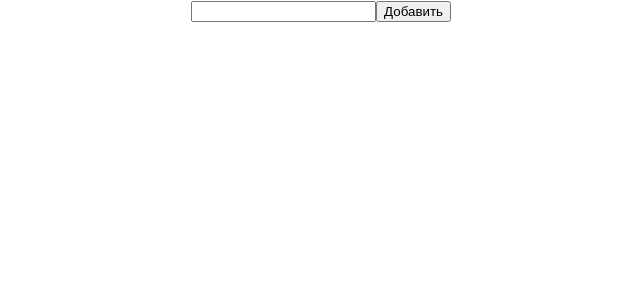
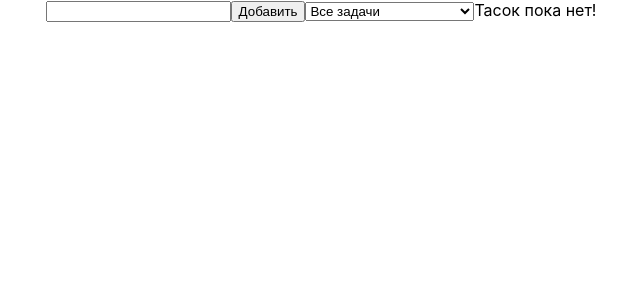
Before and after one commit to birdieduckie/todo-react, a React (Create React App) app: page / in a window 1280 px wide. Shown: the top 300 px of the page, without its empty margins (319-959 px from the left). Built offline with nearby package versions, Linux system fonts and the light colour scheme.

Commit message:
select added

```diff
--- a/src/components/Control/Control.js
+++ b/src/components/Control/Control.js
@@ -3,7 +3,8 @@ import './Control.css';
 
 class Control extends React.Component {
   state = {
-    inputValue: ''
+    inputValue: '',
+    selectedValue: 'all'
   }
 
   handleChange = e => {
@@ -24,13 +25,24 @@ class Control extends React.Component {
     }
   }
 
+  handleFilterChange = e => {
+    const { setFilter } = this.props
+
+    this.setState({ selectedValue: e.target.value }, () => setFilter(this.state.selectedValue))
+  }
+
   render() {
-    const { inputValue } = this.state
+    const { inputValue, selectedValue } = this.state
 
     return (
       <>
         <input value={inputValue} onChange={this.handleChange} onKeyDown={this.handleKeyDown} />
         <button onClick={this.handleClick}>Добавить</button>
+        <select onChange={this.handleFilterChange} value={selectedValue} className="filter">
+          <option value="all">Все задачи</option>
+          <option value="unsuccess">Только невыполненные</option>
+          <option value="success">Только выполненные</option>
+        </select>
       </>
     )
   }
--- a/src/components/List/List.js
+++ b/src/components/List/List.js
@@ -4,11 +4,14 @@ import './List.css';
 
 class List extends React.Component {
   render() {
-    const { tasks, deleteTask, completeTask } = this.props
+    const { tasks, deleteTask, completeTask, filteredTasks, isFiltered } = this.props
+
+    const currentTasks = isFiltered ? filteredTasks : tasks
 
     return (
       <>
-        {tasks.map(task =>
+        {currentTasks.length > 0 &&
+          currentTasks.map(task =>
             <Task
               key={task.id}
               id={task.id}
@@ -17,7 +20,9 @@ class List extends React.Component {
               deleteTask={deleteTask}
               completeTask={completeTask}
             />
-        )}
+          )
+        }
+        {currentTasks.length === 0 && 'Тасок пока нет!'}
       </>
     )
   }
--- a/src/core/App.js
+++ b/src/core/App.js
@@ -5,7 +5,10 @@ import './App.css';
 
 class App extends React.Component {
   state = {
-    tasks: []
+    tasks: [],
+    filteredTasks: [],
+    filterType: 'all',
+    isFiltered: false
   }
 
   componentDidMount() {
@@ -43,13 +46,35 @@ class App extends React.Component {
     this.setState({ tasks: updatedTasks }, () => localStorage.setItem('tasks', JSON.stringify(this.state.tasks)))
   }
 
+  setFilter = (filterType) => {
+    const { tasks } = this.state
+
+    this.setState({ filterType }, () => {
+      if (this.state.filterType === 'success') {
+        return this.setState({ filteredTasks: tasks.filter((task) => task.isCompleted), isFiltered: true })
+      }
+
+      if (this.state.filterType === 'unsuccess') {
+        return this.setState({ filteredTasks: tasks.filter((task) => !task.isCompleted), isFiltered: true })
+      }
+
+      return this.setState({ filteredTasks: [], isFiltered: false })
+    })
+  }
+
   render() {
-    const { tasks } = this.state
+    const { tasks, filteredTasks, isFiltered } = this.state
 
     return (
       <div className="App">
-        <Control addTask={this.addTask} />
-        <List deleteTask={this.deleteTask} completeTask={this.completeTask} tasks={tasks} />
+        <Control setFilter={this.setFilter} addTask={this.addTask} />
+        <List
+          isFiltered={isFiltered}
+          deleteTask={this.deleteTask}
+          completeTask={this.completeTask}
+          tasks={tasks}
+          filteredTasks={filteredTasks}
+        />
       </div>
     );
   }
```
Lines whose indentation alone changed are shown as unchanged.
